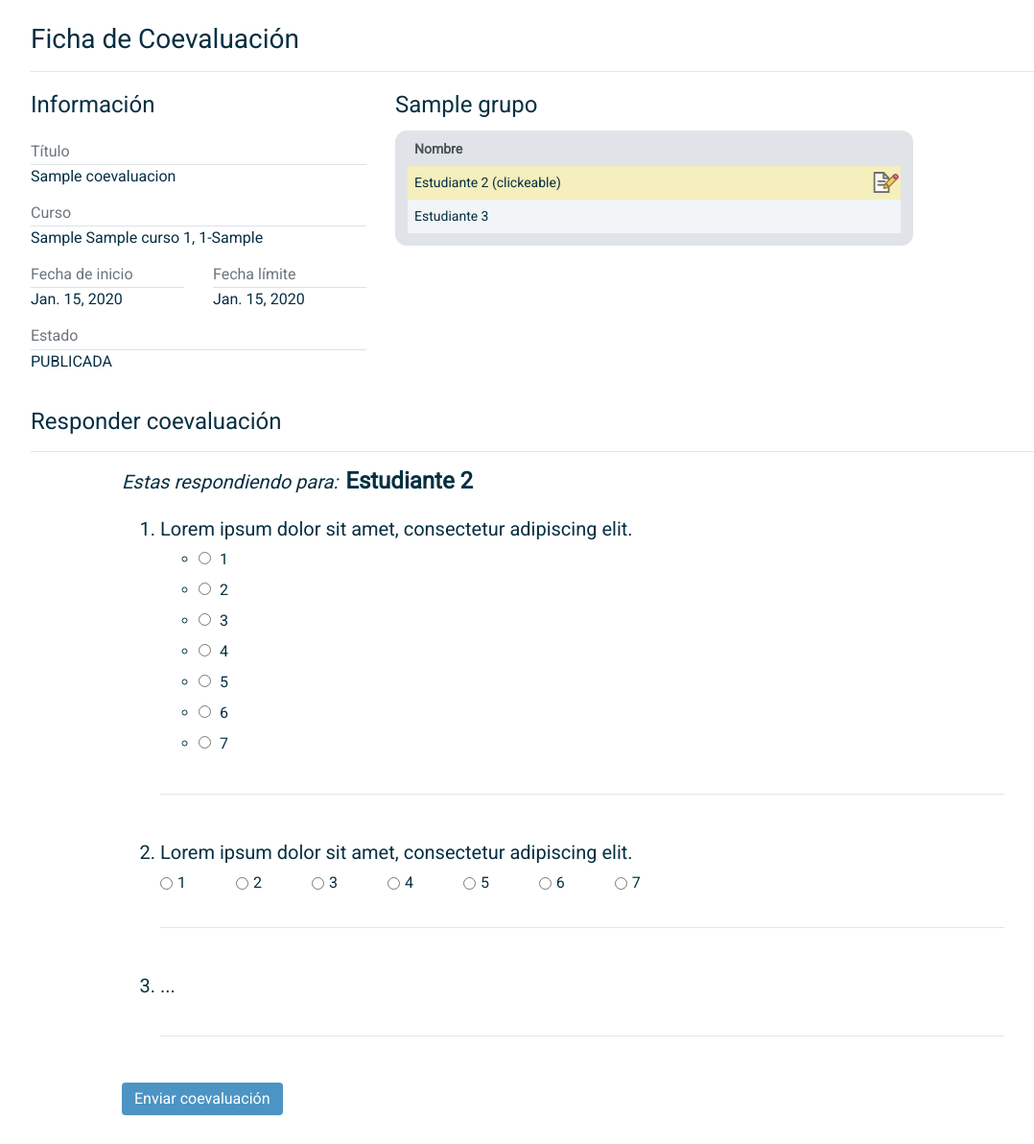
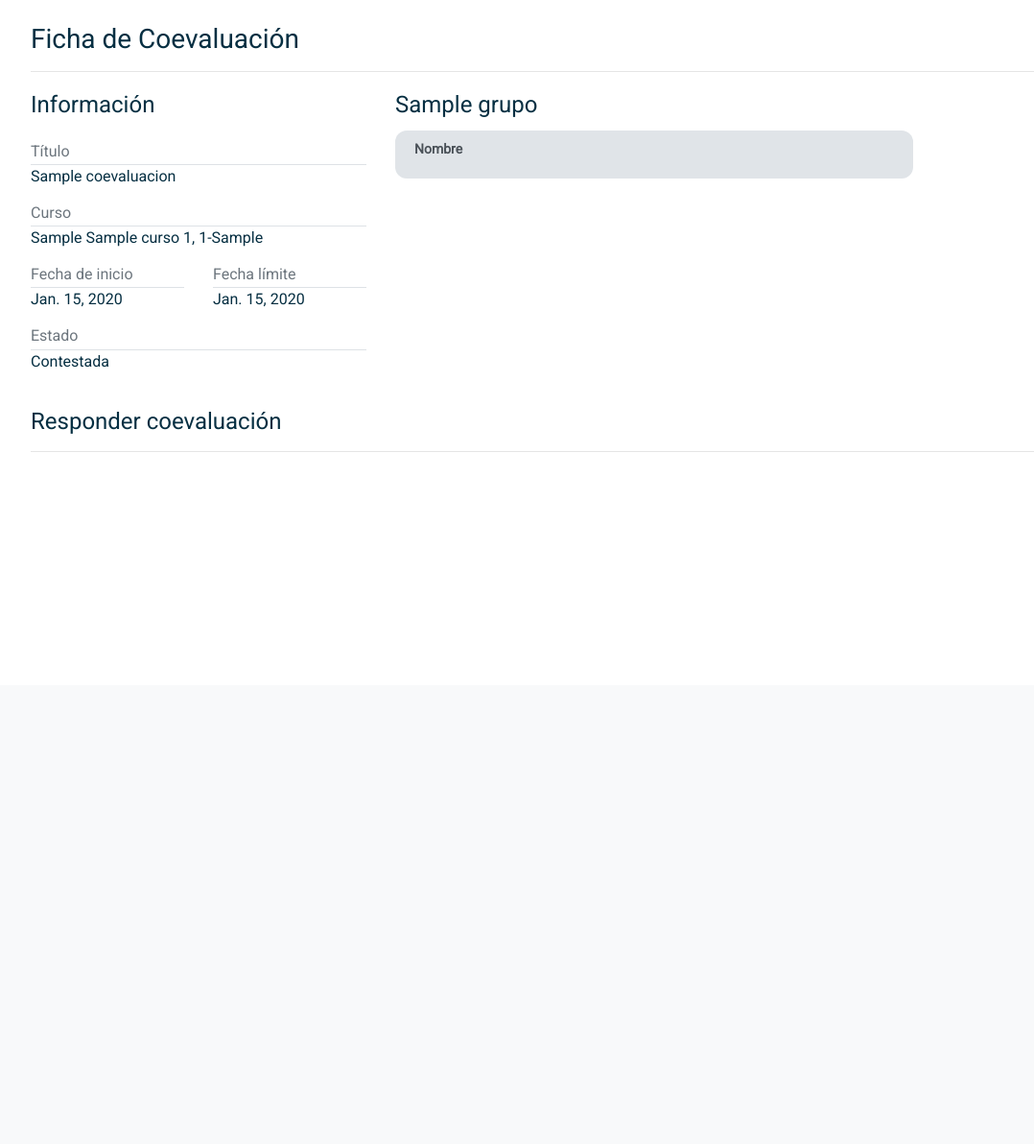
Before and after one commit to DCC-CC4401/2018-2-DeCepCiones, a Django app: page /tarea4/fichaCoev/1 in a window 1280 px wide. Shown: the part 86-1278 px from the top of the page at 96% size, without its empty margins (53-1131 px from the left). After the commit the page ends 557 px from the top, so only its background shows below. Run offline with Django 3.2, Linux system fonts and the light colour scheme; a user stored in the database is signed in; tables that the repository leaves empty hold one stand-in row (values such as "Sample post"); lists and menus that the app fills with data are empty; some libraries are stand-ins or nearby versions.

Commit message:
Se pueden responder coevaluaciones y se guardan en base de datos. Los formularios son dependientes del estado de la coevaluacion

```diff
--- a/tarea4/forms.py
+++ b/tarea4/forms.py
@@ -3,9 +3,9 @@ from tarea4.models import *
 
 
 class ResponderEval(forms.Form):
-    fields = {}
     CHOICES = [('1', "1"), ("2", "2"), ("3", "3"), ("4", "4"), ("5", "5"), ("6", "6"), ("7", "7")]
     idCoev = forms.CharField(max_length=20, widget=forms.HiddenInput(attrs={'id': 'formCoevID'}), initial="-1")
+    idEvaluador = forms.CharField(max_length=20, widget=forms.HiddenInput(attrs={'id': 'formEvaluadorID'}), initial="-1")
     idEvaluado = forms.CharField    (max_length=20, widget=forms.HiddenInput(attrs={'id': 'formEvaluadoID'}), initial="-1")
     pregunta1 = forms.ChoiceField(choices=CHOICES, widget=forms.RadioSelect(attrs={'class': "form-check-input radio-inline"}))
     pregunta2 = forms.ChoiceField(choices=CHOICES, widget=forms.RadioSelect(attrs={'class': "form-check-input radio-inline"}))
@@ -15,5 +15,5 @@ class ResponderEval(forms.Form):
     pregunta6 = forms.ChoiceField(choices=CHOICES, widget=forms.RadioSelect(attrs={'class': "form-check-input radio-inline"}))
     pregunta7 = forms.ChoiceField(choices=CHOICES, widget=forms.RadioSelect(attrs={'class': "form-check-input radio-inline"}))
     pregunta8 = forms.ChoiceField(choices=CHOICES, widget=forms.RadioSelect(attrs={'class': "form-check-input radio-inline"}))
-    pregunta9 = forms.ChoiceField(choices=CHOICES, widget=forms.RadioSelect(attrs={'class': "form-check-input radio-inline"}))
-    pregunta10 = forms.ChoiceField(choices=CHOICES, widget=forms.RadioSelect(attrs={'class': "form-check-input radio-inline"}))
+    pregunta9 = forms.CharField(max_length=250, widget=forms.Textarea)
+    pregunta10 = forms.CharField(max_length=250, widget=forms.Textarea)
--- a/tarea4/static/tarea4/js/coeval.js
+++ b/tarea4/static/tarea4/js/coeval.js
@@ -2,9 +2,11 @@ function jumpTo(anchor) {
 	document.getElementById(anchor).scrollIntoView();
 }
 
-function actualizarVariables(idCoev, idEvaluado) {
+function actualizarVariables(idCoev, idEvaluado, idEvaluador, nombreEvaluado) {
 	document.getElementById("formCoevID").value = idCoev;
 	document.getElementById("formEvaluadoID").value = idEvaluado;
+	document.getElementById("formEvaluadorID").value = idEvaluador;
+	document.getElementById("nombreEvaluado").innerHTML = nombreEvaluado;
 }
 
 /* Home page */
--- a/tarea4/urls.py
+++ b/tarea4/urls.py
@@ -12,4 +12,5 @@ urlpatterns = [
     path('fichaCursoDoc/<int:idCurso>', views.fichaCursoDocente, name='fichaCursoDocente'),
     path('fichaCursoEst/<int:idCurso>', views.fichaCursoEstudiante, name='fichaCursoEstudiante'),
     path('fichaCoev/<int:idCoev>', views.fichaCoevaluacionEstudiante, name='fichaCoevaluacion'),
+    path('noentresaqui', views.fichaCoevEstHandler, name='responderCoev')
 ]
--- a/tarea4/views.py
+++ b/tarea4/views.py
@@ -1,5 +1,7 @@
 from django.contrib.auth.forms import PasswordChangeForm
-from django.shortcuts import render
+from django.shortcuts import render, redirect
+from django.utils.datetime_safe import datetime
+
 from tarea4.models import *
 from tarea4.forms import *
 from django.contrib.auth import *
@@ -36,7 +38,7 @@ def landingPageEstudiante(request):
         estado = ""
         if contestada:
             estado = "contestada"
-        elif coev.estado.lower() == "abierta"   :
+        elif coev.estado.lower() == "abierta":
             estado = "pendiente"
         else:
             estado = "cerrada"
@@ -101,7 +103,6 @@ def fichaCursoEstudiante(request, idCurso):
                     contestada = False;
                     break
         estado = ""
-        print(coev.estado)
         if contestada:
             estado = "contestada"
         elif coev.estado.lower() == "abierta":
@@ -163,15 +164,70 @@ def fichaCoevaluacionEstudiante(request, idCoev):
     coevCurso = coev.curso
     est = User.objects.get(id=userID)
     grupo = est.grupo_set.get(curso=coevCurso.id)
+    preguntas = Pregunta.objects.get(coevaluacion=idCoev)
     form = ResponderEval()
+    listaIntegrantes = []
+    coevContestada = True;
+    for estudiante in grupo.estudiante.all():
+        if estudiante.id != userID:
+            contestada = Respuestas.objects.filter(estudianteEvaluado=estudiante.id, estudianteRespondedor=userID, coevaluacion=idCoev).exists()
+            coevContestada = coevContestada and contestada
+            listaIntegrantes.append( {'nombre': estudiante.first_name + " " + estudiante.last_name, 'id': estudiante.id,
+                                      'contestada': contestada})
+    estado = ""
+    if coevContestada:
+        estado = "contestada"
+    elif coev.estado.lower() == "abierta":
+        estado = "pendiente"
+    else:
+        estado = "cerrada"
+
     infoCoev = {'nombre': coev.nombre,
                 'datosCurso': coevCurso.Codigo + " " + coevCurso.Nombre + " " + str(coevCurso.Seccion) +
                               ", " + str(coevCurso.Ano) + "-" + str(coevCurso.Semestre),
                 'fechaInicio': coev.fecha_inicio, 'fechaTermino': coev.fecha_termino,
-                'estado': coev.estado}
-    listaIntegrantes = []
-    for estudiante in grupo.estudiante.all():
-        if(estudiante.id != userID):
-            listaIntegrantes.append( {'nombre': estudiante.first_name + " " + estudiante.last_name, 'id': estudiante.id})
+                'estado': estado, 'estadoPrint': estado.capitalize()}
+    listaPreguntas = {
+        'pregunta1': preguntas.pregunta1,
+        'pregunta2': preguntas.pregunta2,
+        'pregunta3': preguntas.pregunta3,
+        'pregunta4': preguntas.pregunta4,
+        'pregunta5': preguntas.pregunta5,
+        'pregunta6': preguntas.pregunta6,
+        'pregunta7': preguntas.pregunta7,
+        'pregunta8': preguntas.pregunta8,
+        'pregunta9': preguntas.pregunta9,
+        'pregunta10': preguntas.pregunta10,
+    }
+
+
     return render(request, 'fichaCoevaluacionEstudiante.html', {'coev': infoCoev,'coevID':idCoev,'listaInt':listaIntegrantes,
-                                                                'formulario':form, 'nombreGrupo':grupo.Nombre, 'userNombre': userNombre})
+                                                                'formulario':form, 'nombreGrupo':grupo.Nombre, 'userNombre': userNombre,
+                                                                'listaPreguntas': listaPreguntas, 'userID': userID})
+
+
+def fichaCoevEstHandler(request):
+    if request.method == 'POST':
+        form = ResponderEval(request.POST)
+        if form.is_valid():
+            idCoev = form.cleaned_data['idCoev']
+            respuesta = Respuestas()
+            respuesta.respuesta1 = form.cleaned_data['pregunta1']
+            respuesta.respuesta2 = form.cleaned_data['pregunta2']
+            respuesta.respuesta3 = form.cleaned_data['pregunta3']
+            respuesta.respuesta4 = form.cleaned_data['pregunta4']
+            respuesta.respuesta5 = form.cleaned_data['pregunta5']
+            respuesta.respuesta6 = form.cleaned_data['pregunta6']
+            respuesta.respuesta7 = form.cleaned_data['pregunta7']
+            respuesta.respuesta8 = form.cleaned_data['pregunta8']
+            respuesta.respuesta9 = form.cleaned_data['pregunta9']
+            respuesta.respuesta10 = form.cleaned_data['pregunta10']
+            respuesta.coevaluacion = Coevaluacion.objects.get(id=idCoev)
+            respuesta.estudianteEvaluado = User.objects.get(id=form.cleaned_data['idEvaluado'])
+            respuesta.estudianteRespondedor = User.objects.get(id=form.cleaned_data['idEvaluador'])
+            respuesta.fechaRespuesta = datetime.now()
+            respuesta.save()
+
+            return redirect('fichaCoevaluacion', idCoev=idCoev)
+
+    return redirect('landingPage')
--- a/templates/tarea4/fichaCoevaluacionEstudiante.html
+++ b/templates/tarea4/fichaCoevaluacionEstudiante.html
@@ -64,7 +64,7 @@
                         </div>
                     </div>
                     <h6 class="text-muted mt-3 mb-0 pb-1 border-bottom">Estado</h6>
-                    <span>{{ coev.estado }}</span>
+                    <span>{{ coev.estadoPrint }}</span>
                 </div>
                 <!-- FIN Información -->
 
@@ -82,20 +82,19 @@
                             </thead>
                             <tbody>
                                 {% for estudiante in listaInt %}
-                                <tr class="tr-pendiente" onclick="actualizarVariables({{ coevID }}, {{ estudiante.id }}),jumpTo('responder-coeval') ">
+                                <tr class="tr-pendiente"
+                                    {% if not estudiante.contestada %}
+                                    onclick='actualizarVariables({{ coevID }}, {{ estudiante.id }}, {{ userID }}, "{{ estudiante.nombre }}"); jumpTo("responder-coeval")
+                                    {% endif %} '>
 
                                     <td>{{ estudiante.nombre }}</td>
-                                    <td class="td-icon"><a href="#responder-coeval" title="Responder coevaluación"><img class="clickable-icon answer-icon wiggle" src="{%  static 'tarea4/icon/answer-icon.png' %}" alt="Responder coevaluación" width="28" height="28"></a></td>
+                                    <td class="td-icon">
+                                        {% if not estudiante.contestada %}
+                                        <a href="#responder-coeval" title="Responder coevaluación"><img class="clickable-icon answer-icon wiggle" src="{%  static 'tarea4/icon/answer-icon.png' %}" alt="Responder coevaluación" width="28" height="28"></a>
+                                        {% endif %}
+                                    </td>
                                 </tr>
                                 {% endfor %}
-                                <tr class="tr-pendiente" onclick="jumpTo('responder-coeval')">
-                                    <td>Estudiante 2 (clickeable)</td>
-                                    <td class="td-icon"><a href="#responder-coeval" title="Responder coevaluación"><img class="clickable-icon answer-icon wiggle" src="{%  static 'tarea4/icon/answer-icon.png' %}" alt="Responder coevaluación" width="28" height="28"></a></td>
-                                </tr>
-                                <tr>
-                                    <td>Estudiante 3</td>
-                                    <td class="td-icon"></td>
-                                </tr>
                             </tbody>
                         </table>
                     </div>
@@ -106,17 +105,20 @@
             <h4 class="d-inline-block mt-1 mb-0">Responder coevaluación</h4>
             <hr/>
             <!-- Detalle de coevaluación contestada -->
+            {% if coev.estado == 'pendiente' %}
             <div id="responder-coeval" class="row">
                 <div class="col-10 offset-1">
                 <h5 class="font-italic d-inline-block">Estas respondiendo para:</h5>
-                <h4 class="font-weight-bold d-inline-block ml-1">Estudiante 2</h4>
-                    <form method="post">
+                <h4 class="font-weight-bold d-inline-block ml-1" id="nombreEvaluado"><Estudiante></Estudiante></h4>
+                    <form action='{% url 'responderCoev' %}' method="post">
+                        {% csrf_token %}
                         {{ formulario.idCoev }}
                         {{ formulario.idEvaluado }}
+                        {{ formulario.idEvaluador }}
                         <ol>
                             <div class="criterio-coeval">
                                 <li class="h5">
-                                    Lorem ipsum dolor sit amet, consectetur adipiscing elit.
+                                    {{ listaPreguntas.pregunta1 }}
                                 </li>
                                 <div class="form-check form-check-inline">
                                     {{ formulario.pregunta1 }}
@@ -124,39 +126,75 @@
                             </div>
                             <div class="criterio-coeval">
                                 <li class="h5">
-                                    Lorem ipsum dolor sit amet, consectetur adipiscing elit.
+                                    {{ listaPreguntas.pregunta2 }}
                                 </li>
                                 <div class="form-check form-check-inline">
-                                    <input class="form-check-input" type="radio" name="inlineRadioOptions" id="inlineRadio1" value="option1">
-                                    <label class="form-check-label" for="inlineRadio1">1</label>
-                                </div>
-                                <div class="form-check form-check-inline">
-                                    <input class="form-check-input" type="radio" name="inlineRadioOptions" id="inlineRadio2" value="option2">
-                                    <label class="form-check-label" for="inlineRadio2">2</label>
-                                </div>
-                                <div class="form-check form-check-inline">
-                                    <input class="form-check-input" type="radio" name="inlineRadioOptions" id="inlineRadio3" value="option3">
-                                    <label class="form-check-label" for="inlineRadio3">3</label>
-                                </div>
-                                <div class="form-check form-check-inline">
-                                    <input class="form-check-input" type="radio" name="inlineRadioOptions" id="inlineRadio3" value="option3">
-                                    <label class="form-check-label" for="inlineRadio3">4</label>
-                                </div>
-                                <div class="form-check form-check-inline">
-                                    <input class="form-check-input" type="radio" name="inlineRadioOptions" id="inlineRadio3" value="option3">
-                                    <label class="form-check-label" for="inlineRadio3">5</label>
-                                </div>
-                                <div class="form-check form-check-inline">
-                                    <input class="form-check-input" type="radio" name="inlineRadioOptions" id="inlineRadio3" value="option3">
-                                    <label class="form-check-label" for="inlineRadio3">6</label>
-                                </div>
-                                <div class="form-check form-check-inline">
-                                    <input class="form-check-input" type="radio" name="inlineRadioOptions" id="inlineRadio3" value="option3">
-                                    <label class="form-check-label" for="inlineRadio3">7</label>
+                                    {{ formulario.pregunta2 }}
                                 </div>
                             </div>
                             <div class="criterio-coeval">
-                                <li class="h5">...</li>
+                                <li class="h5">
+                                    {{ listaPreguntas.pregunta3 }}
+                                </li>
+                                <div class="form-check form-check-inline">
+                                    {{ formulario.pregunta3 }}
+                                </div>
+                            </div>
+                            <div class="criterio-coeval">
+                                <li class="h5">
+                                    {{ listaPreguntas.pregunta4 }}
+                                </li>
+                                <div class="form-check form-check-inline">
+                                    {{ formulario.pregunta4 }}
+                                </div>
+                            </div>
+                            <div class="criterio-coeval">
+                                <li class="h5">
+                                    {{ listaPreguntas.pregunta5 }}
+                                </li>
+                                <div class="form-check form-check-inline">
+                                    {{ formulario.pregunta5 }}
+                                </div>
+                            </div>
+                            <div class="criterio-coeval">
+                                <li class="h5">
+                                    {{ listaPreguntas.pregunta6 }}
+                                </li>
+                                <div class="form-check form-check-inline">
+                                    {{ formulario.pregunta6 }}
+                                </div>
+                            </div>
+                            <div class="criterio-coeval">
+                                <li class="h5">
+                                    {{ listaPreguntas.pregunta7 }}
+                                </li>
+                                <div class="form-check form-check-inline">
+                                    {{ formulario.pregunta7 }}
+                                </div>
+                            </div>
+                            <div class="criterio-coeval">
+                                <li class="h5">
+                                    {{ listaPreguntas.pregunta8 }}
+                                </li>
+                                <div class="form-check form-check-inline">
+                                    {{ formulario.pregunta8 }}
+                                </div>
+                            </div>
+                            <div class="criterio-coeval">
+                                <li class="h5">
+                                    {{ listaPreguntas.pregunta9 }}
+                                </li>
+                                <div class="form-check form-check-inline">
+                                    {{ formulario.pregunta9 }}
+                                </div>
+                            </div>
+                            <div class="criterio-coeval">
+                                <li class="h5">
+                                    {{ listaPreguntas.pregunta10 }}
+                                </li>
+                                <div class="form-check form-check-inline">
+                                    {{ formulario.pregunta10 }}
+                                </div>
                             </div>
                         </ol>
                     <button type="submit" class="btn btn-primary-custom">Enviar coevaluación</button>
@@ -164,6 +202,7 @@
 
                 </div>
             </div>
+            {% endif %}
         </div>
     </body>
     </html>
--- a/templates/tarea4/fichaCursoDocente.html
+++ b/templates/tarea4/fichaCursoDocente.html
@@ -84,6 +84,7 @@
                                     <td>{{ coev.estado }}</td>
                                     <!-- Ícono de acción (responder) -->
                                     <td class="td-icon">
+                                        {% if coev.estado == 'abierta' %}
                                         <a href="{% url 'fichaCoevaluacion' coev.id %}" title="Responder coevaluación"><img class="clickable-icon answer-icon wiggle" src="{%  static 'tarea4/icon/answer-icon.png' %}"alt="Responder coevaluación" width="28" height="28"></a>
                                     </td>
                                 </tr>
```
